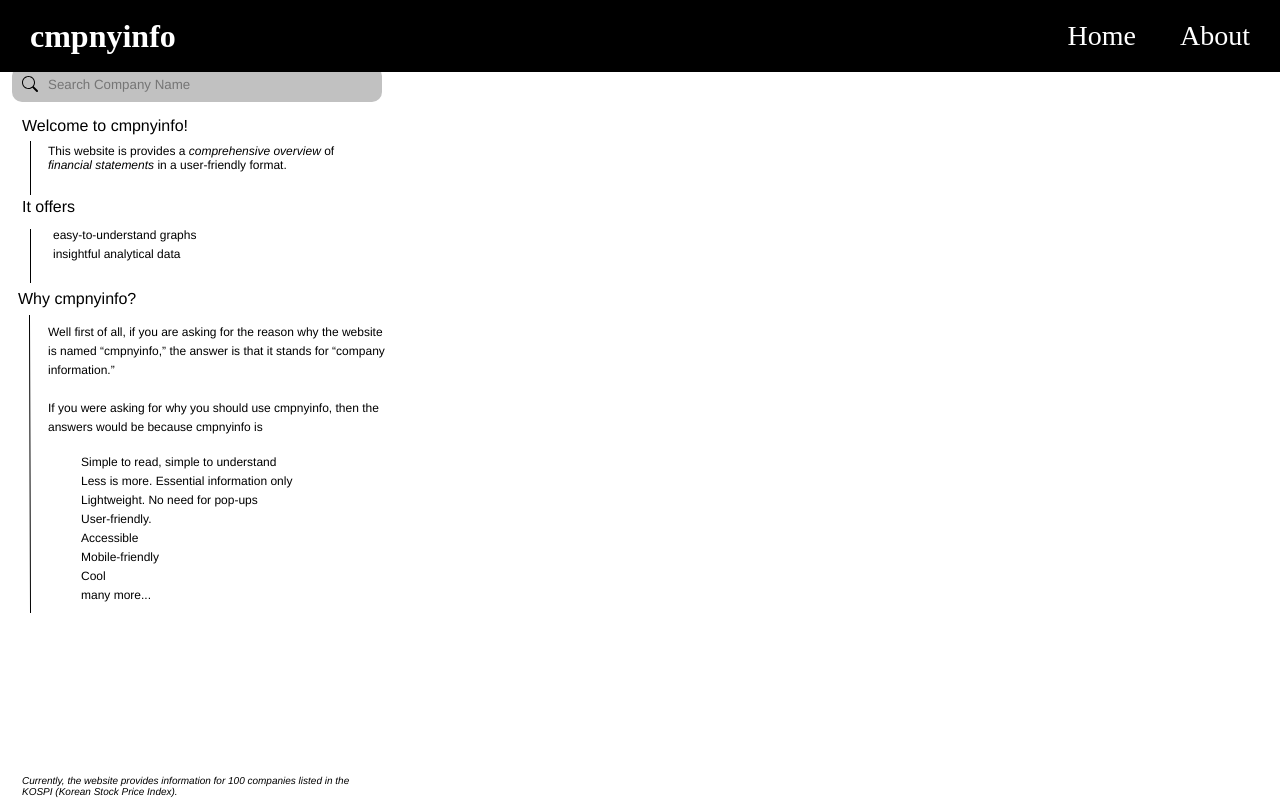
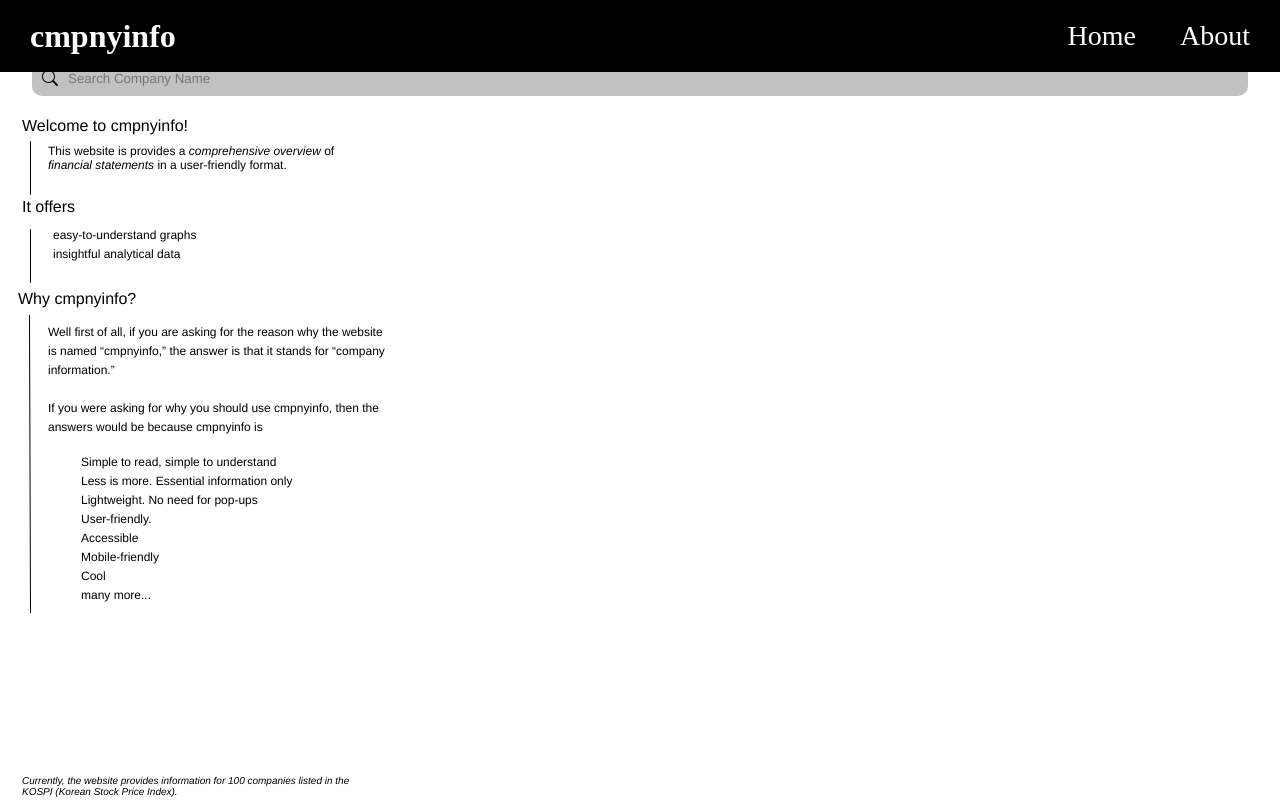
Before and after one commit to kmsrogerkim/DJANGO-cmpnyinfo, a Django app: page / in a window 1280 px wide. Run offline with Django 5.2, Linux system fonts and the light colour scheme; parts of the project's set-up code (start-up, migrations or seed data) failed here and were passed over; some libraries are stand-ins or nearby versions.

Commit message:
Completely refactored search-bar to seperate html file

```diff
--- a/UI/templates/home.html
+++ b/UI/templates/home.html
@@ -12,19 +12,7 @@
   <body>
     <div class="home">
       <div class="div">
-        <div class="frame">
-          <form method="post">
-            <div class="search-header">
-              <img class="img" src="{%static 'UI/img/search.svg'%}" />
-              <!-- <div class="text-wrapper">Search Company Name to Start</div> -->
-              <form method="post">
-              {%csrf_token%}
-              <input type="text" name="cmpnyname" id="cmpnyname" placeholder="Search Company Name">
-              </form>
-              <!-- <img class="img" src="{%static 'UI/img/x-circle.svg'%}" /> -->
-              <!-- <div class="search-blinker"><img class="line" src="{%static 'UI/img/line-3.svg'%}" /></div> -->
-            </div>
-          </form>
+        {%include 'search-header.html'%}
         </div>
         <p class="this-website-is">
           <span class="span">This website is provides a </span>
--- a/static/UI/css/style.css
+++ b/static/UI/css/style.css
@@ -14,44 +14,9 @@
     position: relative;
   }
 
-  .home .frame {
-    display: flex;
-    flex-direction: column;
-    width: 370px;
-    align-items: flex-start;
-    gap: 10px;
-    padding: 10px;
-    position: absolute;
-    top: 66px;
-    left: 12px;
-    background-color: #c1c1c1;
-    border-radius: 10px;
-  }
-
-  .home .search-header {
-    display: flex;
-    width: 356px;
-    align-items: center;
-    gap: 10px;
-    position: relative;
-    flex: 0 0 auto;
-    margin-right: -6px;
-  }
-
-  .home .search-header input {
-    background: transparent;
-    border: 0;
-  }
-
   #cmpnyname {
     background: transparent;
     border: 0;
-  }
-
-  .home .img {
-    position: relative;
-    width: 16px;
-    height: 16px;
   }
 
   .home .text-wrapper {
```
